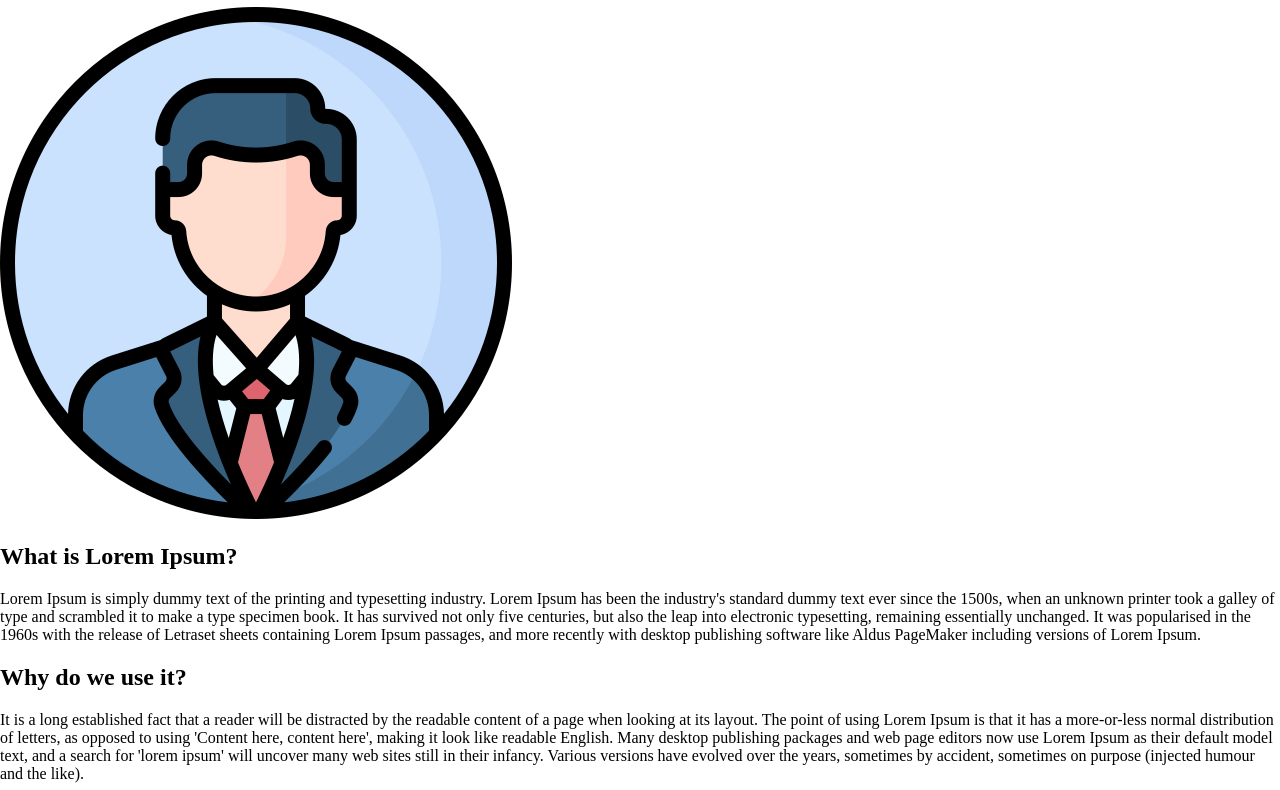
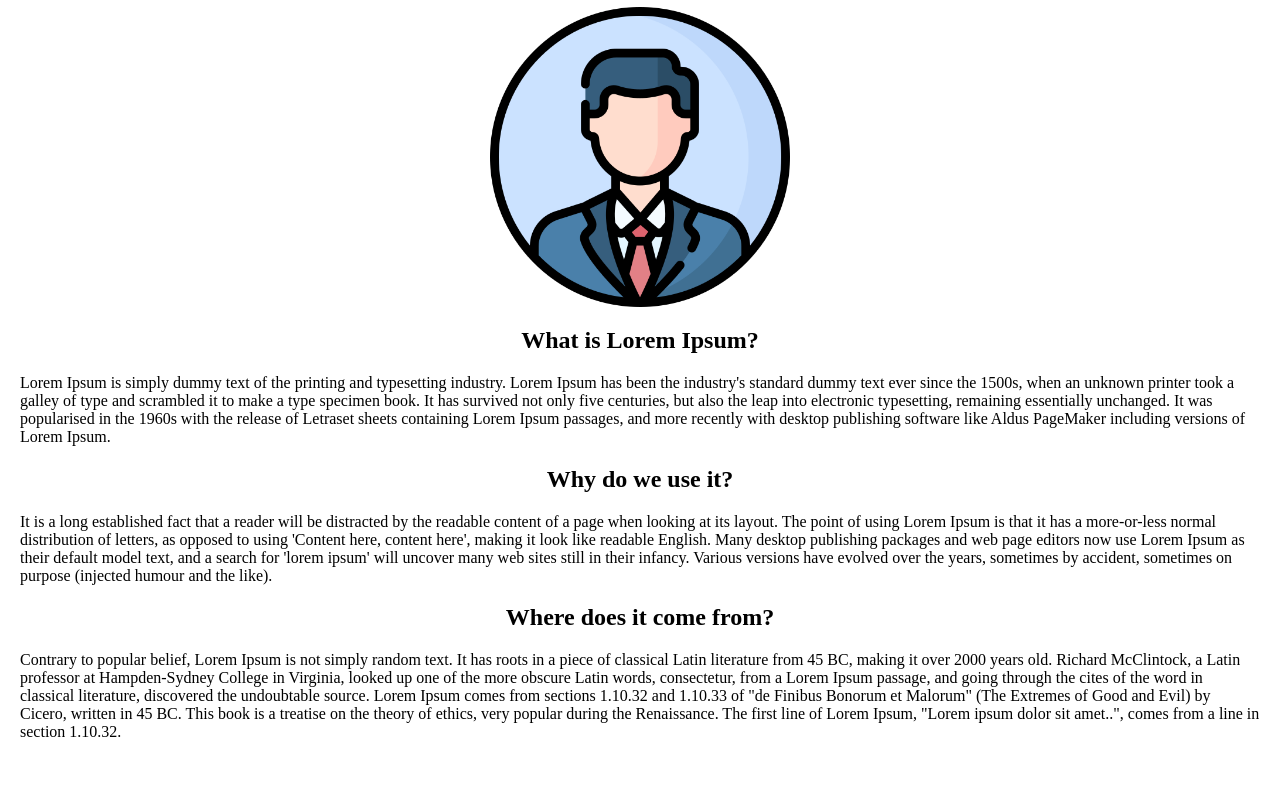
Before and after one commit to pedroricardo14/example-site, a plain HTML site: page index.html in a window 1280 px wide. Shown: the part 143-933 px from the top of the page. After the commit the page ends 884 px from the top, so only its background shows below. Drawn offline with Linux system fonts and the light colour scheme; files that its build step writes are made by us from their sources.

Commit message:
Add files via upload

```diff
--- a/estilo/style.css
+++ b/estilo/style.css
@@ -1,6 +1,6 @@
 body, ul{
-    margin: 0px;
-    padding: 0px;
+    margin: 0;
+    padding: 0;
 }
 a{
     color: black;
@@ -8,7 +8,7 @@ a{
     font-family: sans-serif;
 }
 a:hover{
-    background: rgba(0, 0, 0, 05);
+    color: gray;
 }
 #logo{
     font-size: 1.5rem;
@@ -28,10 +28,24 @@ a:hover{
     list-style: none;
     gap: .5rem;
 }
-#menu a {
+#menu a{
     display: block;
     padding: .5rem;
 }
 #btn-mobile{
     display: none;
 }
+h1, h2{
+    text-align: center;
+}
+p{
+    margin: 0 20px 0 20px;
+}
+.img1{
+    display: flex;
+    align-items: center;
+    justify-content: center;
+}
+.img1 img{
+    height: 300px;
+}
```
